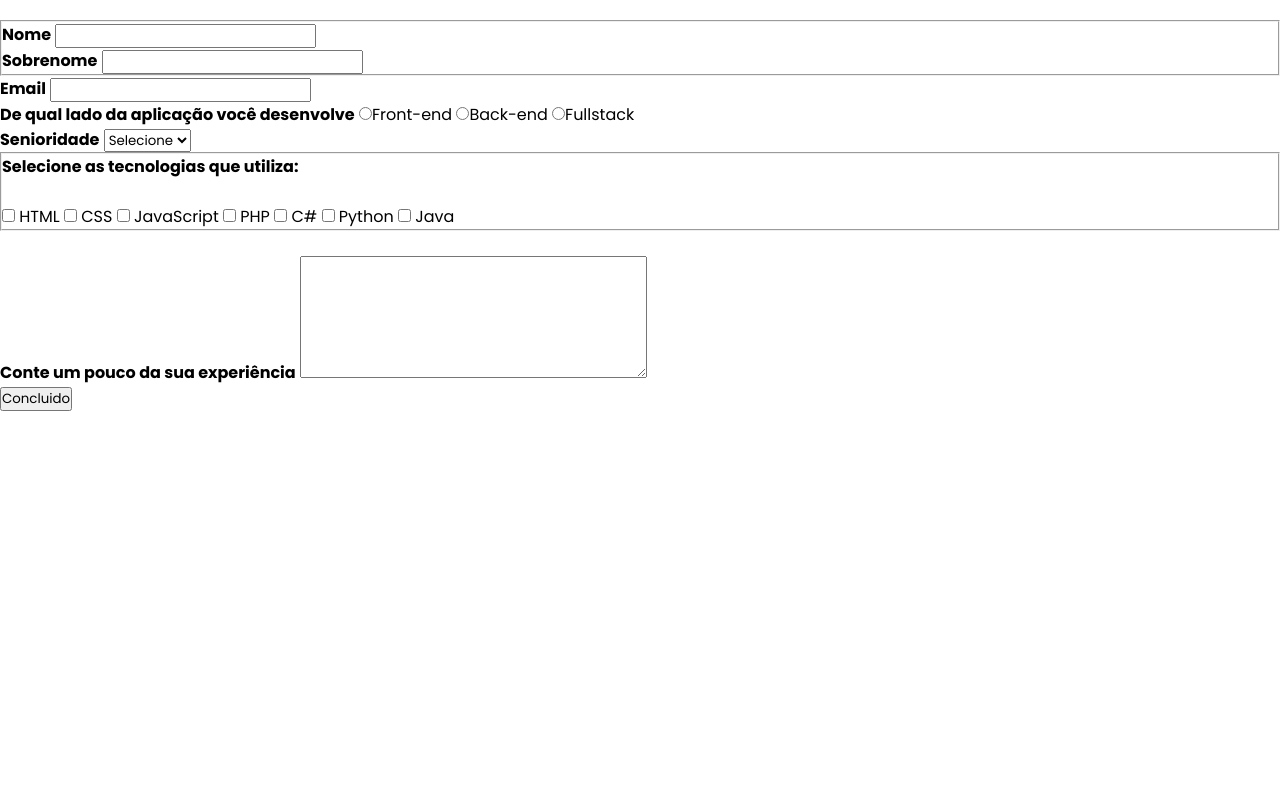
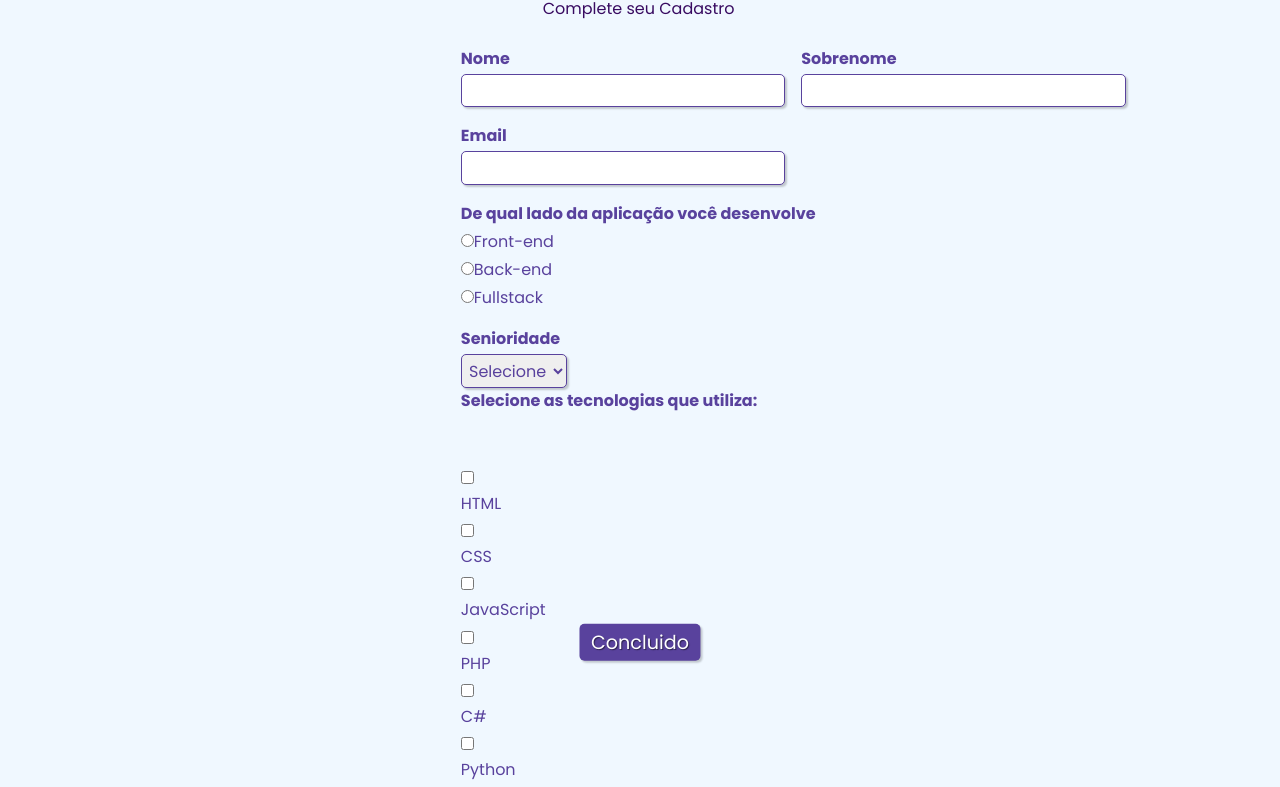
Before and after one commit to GustavoCGomes/Formulario-Desenvolvedor, a plain HTML site: page index.html in a window 1280 px wide. Shown: the part 78-865 px from the top of the page. Before the commit the page ends 800 px from the top, so only its background shows below. Drawn offline with Linux system fonts and the light colour scheme.

Commit message:
2º CSS
CSS aplicado, mas ainda falta corrigir o display das  tecnologias

```diff
--- a/estilos/style.css
+++ b/estilos/style.css
@@ -5,6 +5,103 @@
 * {
     margin: 0;
     padding: 0;
-    box-sizing: border-box;
     font-family: 'Poppins', sans-serif;
 }
+
+#titulo {
+    color: #380b61;
+    margin-left: 7%;
+}
+
+#subtitulo {
+    color: #380b61;
+    margin-left: 10%;
+}
+
+fieldset {
+    border:0;
+}
+
+body {
+    background-color: #f0f8ff;
+    font-size: 1em;
+    color: #59429d;
+    margin-left: 36%;
+    margin-top: 2%;
+    justify-content: center;
+}
+
+input, select, textarea, button {
+    font-size: 1em;
+    color: #59429d;
+    border-radius: 5px;
+}
+
+#check {
+    display: inline-block;
+}
+
+
+.grupo:before, .grupo:after {
+    display: table;
+}
+
+.grupo:after {
+    clear: both;
+}
+
+.campo {
+    margin-bottom: 1em;
+}
+
+.campo label {
+    margin-bottom: 0.2em;
+    color: #59429d;
+    display: block;
+}
+
+fieldset.grupo .campo {
+    float: left;
+    margin-right: 1em;
+}
+
+.campo input[type="text"], .campo input[type="email"], .campo select, .campo textarea {
+    padding: 0.2em;
+    border: 1px solid #59429d;
+    box-shadow: 2px 2px 2px rgb(0, 0, 0, 0.2);
+    display: block;
+}
+
+.campo select option {
+    padding-right: 1rem;
+}
+
+.campo input:focus, .campo select:focus, campo textarea:focus {
+    background: #e0e0f8;
+}
+
+.botao {
+    font-size: 1.2em;
+    background: #59429d;
+    border: 0;
+    margin-bottom: 1em;
+    color: white;
+    padding: 0.2em 0.6em;
+    box-shadow: 2px 2px 2px rgba(0, 0, 0, 0.2);
+    text-shadow: 1px 1px 1px rgba(0, 0, 0, 0.5);
+    position: absolute;
+    top: 90%;
+    left: 50%;
+    margin-right: -50%;
+    transform: translate(-50%, -50%);
+}
+
+.botao:hover {
+    background: #ccbbff;
+    box-shadow: inset 2px 2px 2px rgba(0, 0, 0, 0.2);
+    text-shadow: none;
+}
+
+.botao, select {
+    cursor: pointer;
+}
--- a/index.html
+++ b/index.html
@@ -14,21 +14,22 @@
         <br>
     </div>
 
-    <form action="">
+    <form>
         <fieldset class="grupo">
             <div class="campo">
                 <label for="nome"><strong>Nome</strong></label>
-                <input type="text" name="nome" id="nome">
+                <input type="text" name="nome" id="nome" required>
             </div>
+
             <div class="campo">
                 <label for="sobrenome"><strong>Sobrenome</strong></label>
-                <input type="text" name="sobrenome" id="sobrenome">
+                <input type="text" name="sobrenome" id="sobrenome" required>
             </div>
         </fieldset>
 
         <div class="campo">
             <label for="email"><strong>Email</strong></label>
-            <input type="email" name="email" id="email">
+            <input type="email" name="email" id="email" required>
         </div>
 
         <div class="campo">
@@ -53,8 +54,8 @@
                 <option>Senior</option>
             </select>
 
-            <fieldset class="grupo">
-                <div class="campo">
+            <fieldset class="campo">
+                <div id="check">
                     <label><strong>Selecione as tecnologias que utiliza:</strong></label><br><br>
                     <input type="checkbox" name="tecnologia1" id="tecnologia1" value="HTML">
                     <label for="tecnologia1">HTML</label>
@@ -79,7 +80,7 @@
                 <textarea name="experiencia" id="experiencia" rows="6" style="width: 26em;"></textarea>
             </div>
 
-            <button type="submit" class="botao">Concluido</button>
+            <button type="submit" class="botao" onsubmit="">Concluido</button>
         </div>
     </form>
 </body>
```
